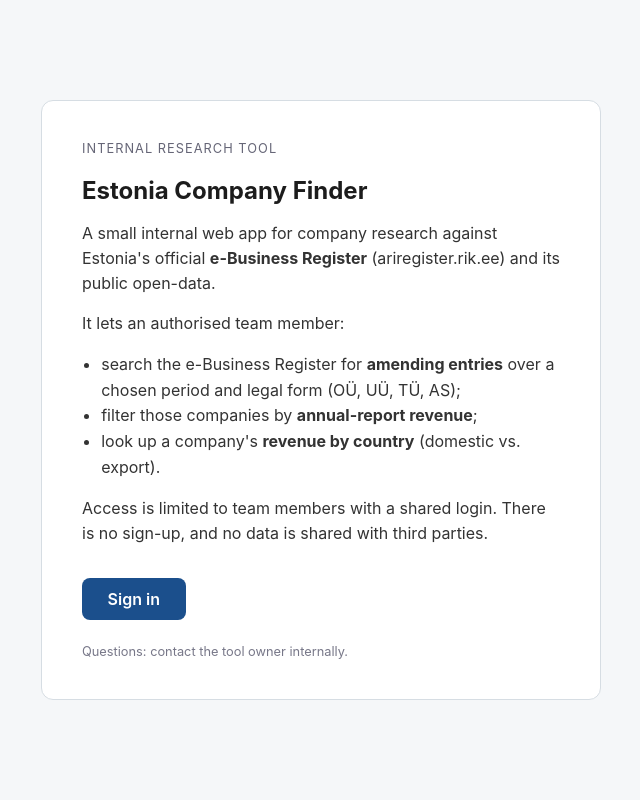
After one commit to RenatStpn/estonia_amending_entry, a Flask app: template templates/landing.html in a window 1280 px wide. The commit adds this page. Shown: the whole page, without its empty margins (319-959 px from the left). Run offline with Flask 3, Linux system fonts and the light colour scheme; the template is opened without the code that fills it, so the values that code supplies are empty.

Commit message:
Replace HTTP Basic Auth with a form login + public landing page
Corporate secure web gateways flag a bare WWW-Authenticate: Basic prompt
on an unknown domain as possible credential phishing. Instead:

- "/" now serves a real public description page (what the tool is, who
  it's for) so link scanners and IT reviewers see a legitimate site
  rather than an auth wall.
- Access is gated by a normal session-cookie form login at /login.
- APP_SECRET_KEY (env / launchd plist) keeps sessions alive across app
  restarts; install-mac.sh generates and preserves it.
- Added /robots.txt (disallow all) and /healthz.

Co-Authored-By: Claude Sonnet 5 <noreply@anthropic.com>

```diff
--- a/app.py
+++ b/app.py
@@ -9,13 +9,22 @@ then open http://127.0.0.1:5050
 import hmac
 import os
 import re
+import secrets
 import threading
 import uuid
 from collections import OrderedDict
 from datetime import date, datetime, timedelta
 
 import pandas as pd
-from flask import Flask, Response, redirect, render_template, request, send_file, url_for
+from flask import (
+    Flask,
+    redirect,
+    render_template,
+    request,
+    send_file,
+    session,
+    url_for,
+)
 
 from entries_search import LEGAL_FORM_VALUES, EntrySearchError, search_amending_entries
 from revenue_data import build_revenue_map, list_available_years
@@ -24,29 +33,77 @@ from ssb_lookup import SsbLookupError, get_international_revenue
 app = Flask(__name__)
 
 # Optional shared-password protection for public/team deployments. When
-# APP_PASSWORD is set in the environment, every request needs HTTP Basic
-# auth with that password (username defaults to "team"). Unset = open,
-# which is fine for local use.
+# APP_PASSWORD is set, the tool sits behind a normal form login (session
+# cookie); the root URL still shows a public description page so it reads
+# as a real internal tool to link scanners, not a bare auth wall. Unset =
+# open, which is fine for local use.
 APP_PASSWORD = os.environ.get("APP_PASSWORD", "")
 APP_USERNAME = os.environ.get("APP_USERNAME", "team")
+# Stable across restarts if APP_SECRET_KEY is set (keeps sessions alive);
+# otherwise a per-process key — logins just don't survive an app restart.
+app.secret_key = os.environ.get("APP_SECRET_KEY") or secrets.token_hex(32)
+app.config.update(
+    SESSION_COOKIE_HTTPONLY=True,
+    SESSION_COOKIE_SAMESITE="Lax",
+)
+
+# Endpoints reachable without logging in.
+_PUBLIC_ENDPOINTS = {"index", "login", "logout", "robots", "healthz", "static"}
+
+
+def _auth_required():
+    return bool(APP_PASSWORD)
+
+
+def _logged_in():
+    return session.get("authed") is True
 
 
 @app.before_request
-def _require_password():
-    if not APP_PASSWORD:
+def _gate():
+    if not _auth_required() or _logged_in():
         return None
-    auth = request.authorization
-    if (
-        auth
-        and hmac.compare_digest(auth.username or "", APP_USERNAME)
-        and hmac.compare_digest(auth.password or "", APP_PASSWORD)
-    ):
+    if request.endpoint in _PUBLIC_ENDPOINTS:
         return None
-    return Response(
-        "Authentication required.",
-        401,
-        {"WWW-Authenticate": 'Basic realm="Estonia Company Finder"'},
-    )
+    return redirect(url_for("login", next=request.full_path))
+
+
+@app.route("/login", methods=["GET", "POST"])
+def login():
+    if not _auth_required() or _logged_in():
+        return redirect(url_for("index"))
+    error = None
+    if request.method == "POST":
+        username = request.form.get("username", "")
+        password = request.form.get("password", "")
+        if hmac.compare_digest(username, APP_USERNAME) and hmac.compare_digest(
+            password, APP_PASSWORD
+        ):
+            session["authed"] = True
+            session.permanent = True
+            nxt = request.form.get("next") or request.args.get("next") or ""
+            if not re.match(r"^/(results/|international/)", nxt):
+                nxt = url_for("index")
+            return redirect(nxt)
+        error = "Wrong username or password."
+    return render_template("login.html", error=error)
+
+
+@app.route("/logout")
+def logout():
+    session.clear()
+    return redirect(url_for("index"))
+
+
+@app.route("/robots.txt")
+def robots():
+    return app.response_class("User-agent: *\nDisallow: /\n", mimetype="text/plain")
+
+
+@app.route("/healthz")
+def healthz():
+    return {"status": "ok"}
+
 
 OUTPUT_DIR = os.path.join(os.path.dirname(__file__), "output")
 os.makedirs(OUTPUT_DIR, exist_ok=True)
@@ -83,6 +140,10 @@ def _iso_to_estonian(date_str):
 
 @app.route("/", methods=["GET"])
 def index():
+    if _auth_required() and not _logged_in():
+        # Public description page — real content for link scanners, and a
+        # clear "what is this" for anyone (incl. IT) reviewing the domain.
+        return render_template("landing.html")
     today = date.today()
     years = list_available_years() or FALLBACK_YEARS
     return render_template(
--- a/templates/index.html
+++ b/templates/index.html
@@ -102,7 +102,10 @@
 <body>
 <div class="wrap">
   <h1>Estonia Company Finder</h1>
-  <p class="subtitle">Find OÜ / UÜ / TÜ / AS companies with an Amending entry in a chosen period, filtered by yearly revenue.</p>
+  <p class="subtitle">
+    Find OÜ / UÜ / TÜ / AS companies with an Amending entry in a chosen period, filtered by yearly revenue.
+    {% if session.get('authed') %}<a href="/logout" style="float:right;font-size:0.85rem;color:#1b4f8c;">Log out</a>{% endif %}
+  </p>
 
   <form method="post" action="/search">
     <div class="row">
--- /dev/null
+++ b/templates/landing.html
@@ -0,0 +1,57 @@
+<!DOCTYPE html>
+<html lang="en">
+<head>
+<meta charset="UTF-8">
+<meta name="viewport" content="width=device-width, initial-scale=1">
+<title>Estonia Company Finder</title>
+<meta name="description" content="Internal research tool for searching the Estonian e-Business Register for amending entries and checking company revenue. Access restricted to authorised team members.">
+<meta name="robots" content="noindex">
+<style>
+  :root { --blue:#1b4f8c; --border:#d6dde3; --bg:#f5f7f9; }
+  * { box-sizing:border-box; }
+  body {
+    font-family:-apple-system,"Segoe UI",Helvetica,Arial,sans-serif;
+    background:var(--bg); color:#1c1c1c; margin:0;
+    min-height:100vh; display:flex; align-items:center; justify-content:center;
+    padding:2rem 1rem;
+  }
+  .card {
+    background:#fff; border:1px solid var(--border); border-radius:12px;
+    padding:2.5rem; max-width:560px; width:100%;
+  }
+  h1 { font-size:1.5rem; margin:0 0 .25rem; }
+  .kicker { color:#667; font-size:.8rem; letter-spacing:.08em; text-transform:uppercase; margin-bottom:1.25rem; }
+  p { line-height:1.55; color:#333; }
+  ul { line-height:1.6; color:#333; padding-left:1.2rem; }
+  .btn {
+    display:inline-block; margin-top:1rem; background:var(--blue); color:#fff;
+    text-decoration:none; padding:.7rem 1.6rem; border-radius:8px; font-weight:600;
+  }
+  .btn:hover { background:#163f70; }
+  .foot { margin-top:1.5rem; font-size:.8rem; color:#778; }
+</style>
+</head>
+<body>
+  <div class="card">
+    <div class="kicker">Internal research tool</div>
+    <h1>Estonia Company Finder</h1>
+    <p>
+      A small internal web app for company research against Estonia's official
+      <strong>e-Business Register</strong> (ariregister.rik.ee) and its public
+      open-data.
+    </p>
+    <p>It lets an authorised team member:</p>
+    <ul>
+      <li>search the e-Business Register for <strong>amending entries</strong> over a chosen period and legal form (OÜ, UÜ, TÜ, AS);</li>
+      <li>filter those companies by <strong>annual-report revenue</strong>;</li>
+      <li>look up a company's <strong>revenue by country</strong> (domestic vs. export).</li>
+    </ul>
+    <p>
+      Access is limited to team members with a shared login. There is no
+      sign-up, and no data is shared with third parties.
+    </p>
+    <a class="btn" href="/login">Sign in</a>
+    <div class="foot">Questions: contact the tool owner internally.</div>
+  </div>
+</body>
+</html>
```
Also changed, not shown: templates/login.html (added, +56 -0 lines), 2 other files.
